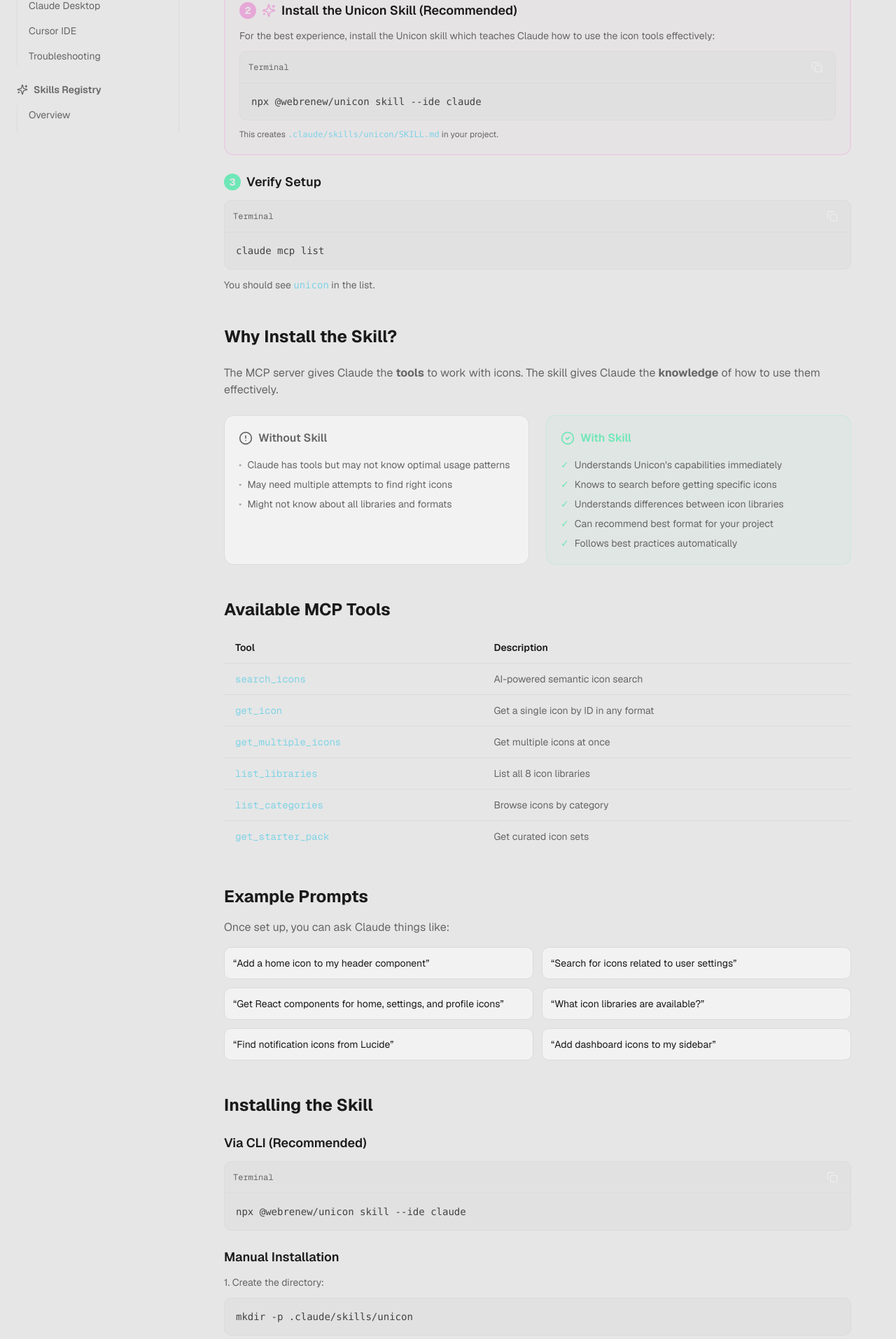
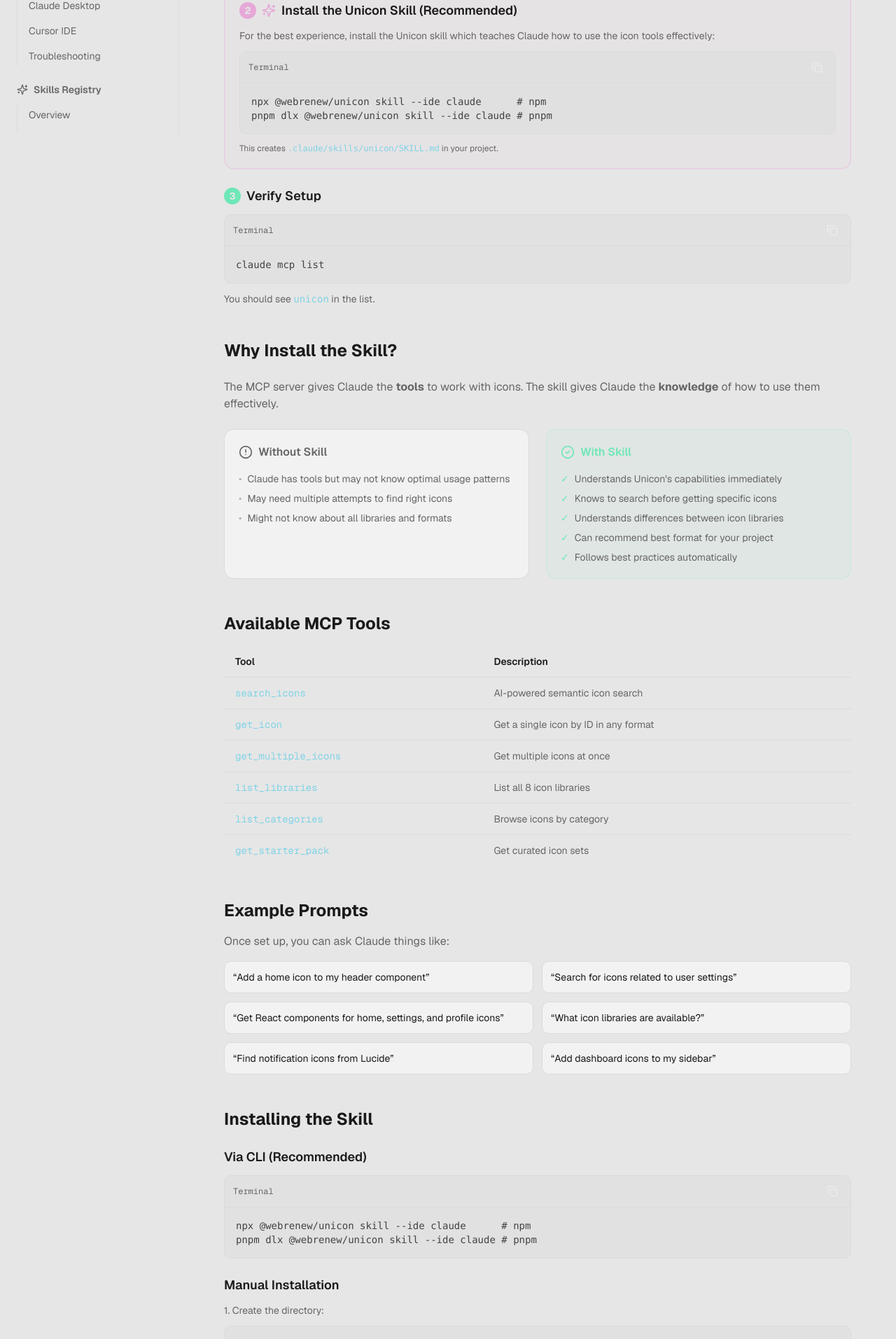
Before and after one commit to WebRenew/unicon, a Next.js app: page /docs/mcp/claude-code in a window 1280 px wide. Shown: the part 610-2523 px from the top of the page at 70% size. Built offline with nearby package versions, Linux system fonts and the light colour scheme.

Commit message:
docs: add pnpm and yarn alternatives for CLI commands
- Main docs: show npm/pnpm/yarn dlx options
- CLI page: show all package manager options for install and run
- Claude Code page: include pnpm alternative for skill installation

```diff
--- a/src/app/cli/page.tsx
+++ b/src/app/cli/page.tsx
@@ -23,11 +23,15 @@
 ## Installation
 
 \`\`\`bash
-# Install globally
+# Run without installing (recommended)
+npx @webrenew/unicon <command>      # npm
+pnpm dlx @webrenew/unicon <command> # pnpm
+yarn dlx @webrenew/unicon <command> # yarn
+
+# Or install globally
 npm install -g @webrenew/unicon
-
-# Or use with npx
-npx @webrenew/unicon <command>
+pnpm add -g @webrenew/unicon
+yarn global add @webrenew/unicon
 \`\`\`
 
 ## Commands
--- a/src/app/docs/mcp/claude-code/page.tsx
+++ b/src/app/docs/mcp/claude-code/page.tsx
@@ -27,7 +27,8 @@
 For the best experience, install the Unicon skill which teaches Claude how to use the icon tools effectively:
 
 \`\`\`bash
-npx @webrenew/unicon skill --ide claude
+npx @webrenew/unicon skill --ide claude      # npm
+pnpm dlx @webrenew/unicon skill --ide claude # pnpm
 \`\`\`
 
 This creates \`.claude/skills/unicon/SKILL.md\` in your project with comprehensive documentation Claude can reference.
@@ -83,7 +84,8 @@
 ### Via CLI (Recommended)
 
 \`\`\`bash
-npx @webrenew/unicon skill --ide claude
+npx @webrenew/unicon skill --ide claude      # npm
+pnpm dlx @webrenew/unicon skill --ide claude # pnpm
 \`\`\`
 
 ### Manual Installation
@@ -242,7 +244,8 @@
               <p className="text-sm text-muted-foreground mb-3">
                 For the best experience, install the Unicon skill which teaches Claude how to use the icon tools effectively:
               </p>
-              <CodeBlock title="Terminal">{`npx @webrenew/unicon skill --ide claude`}</CodeBlock>
+              <CodeBlock title="Terminal">{`npx @webrenew/unicon skill --ide claude      # npm
+pnpm dlx @webrenew/unicon skill --ide claude # pnpm`}</CodeBlock>
               <p className="text-xs text-muted-foreground mt-3">
                 This creates <code className="text-[var(--accent-aqua)]">.claude/skills/unicon/SKILL.md</code> in your project.
               </p>
@@ -391,7 +394,8 @@
           <div className="space-y-6">
             <div>
               <h3 className="text-lg font-semibold mb-3">Via CLI (Recommended)</h3>
-              <CodeBlock title="Terminal">{`npx @webrenew/unicon skill --ide claude`}</CodeBlock>
+              <CodeBlock title="Terminal">{`npx @webrenew/unicon skill --ide claude      # npm
+pnpm dlx @webrenew/unicon skill --ide claude # pnpm`}</CodeBlock>
             </div>
 
             <div>
--- a/src/app/docs/page.tsx
+++ b/src/app/docs/page.tsx
@@ -48,8 +48,14 @@
 Command-line interface for searching, bundling, and generating icon components. Perfect for CI/CD.
 
 \`\`\`bash
-npm install -g @webrenew/unicon
+# npm
 npx @webrenew/unicon search "dashboard"
+
+# pnpm
+pnpm dlx @webrenew/unicon search "dashboard"
+
+# yarn
+yarn dlx @webrenew/unicon search "dashboard"
 \`\`\`
 
 ### MCP Server (AI Integration)
```
